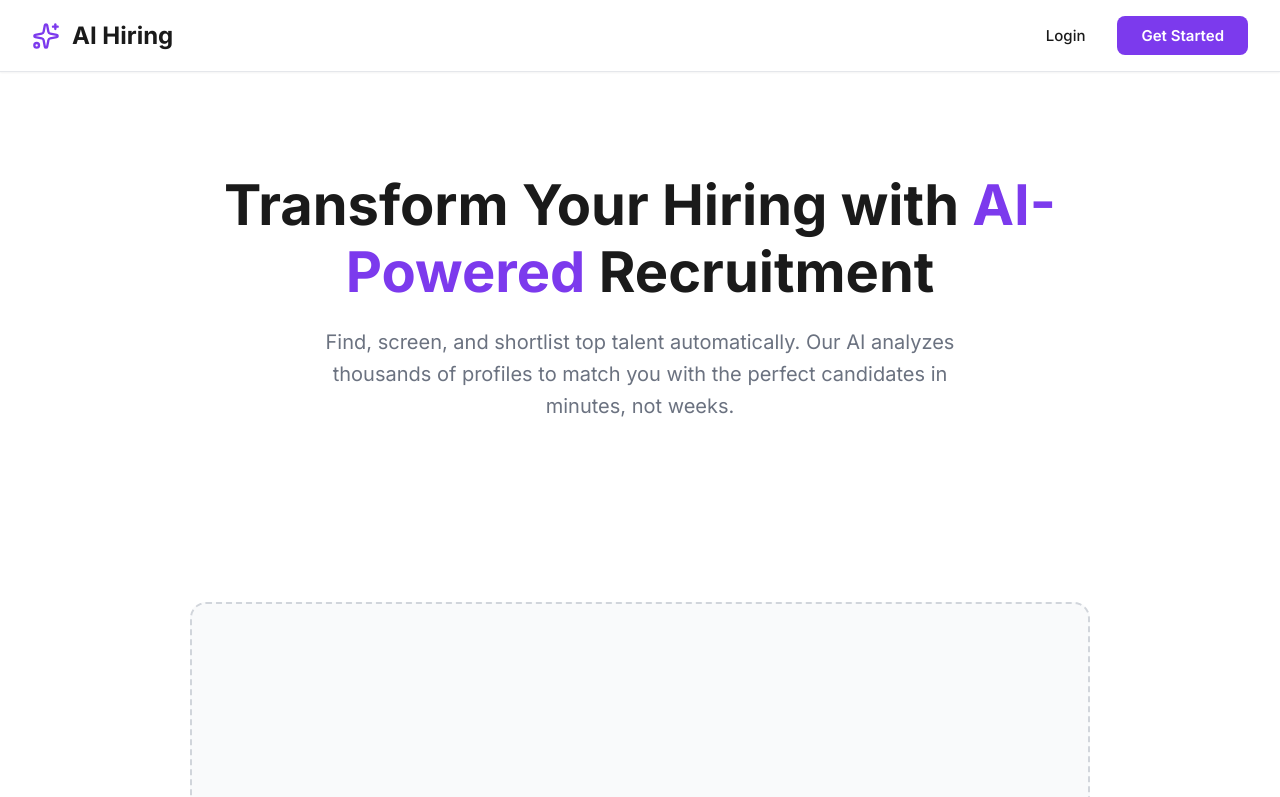
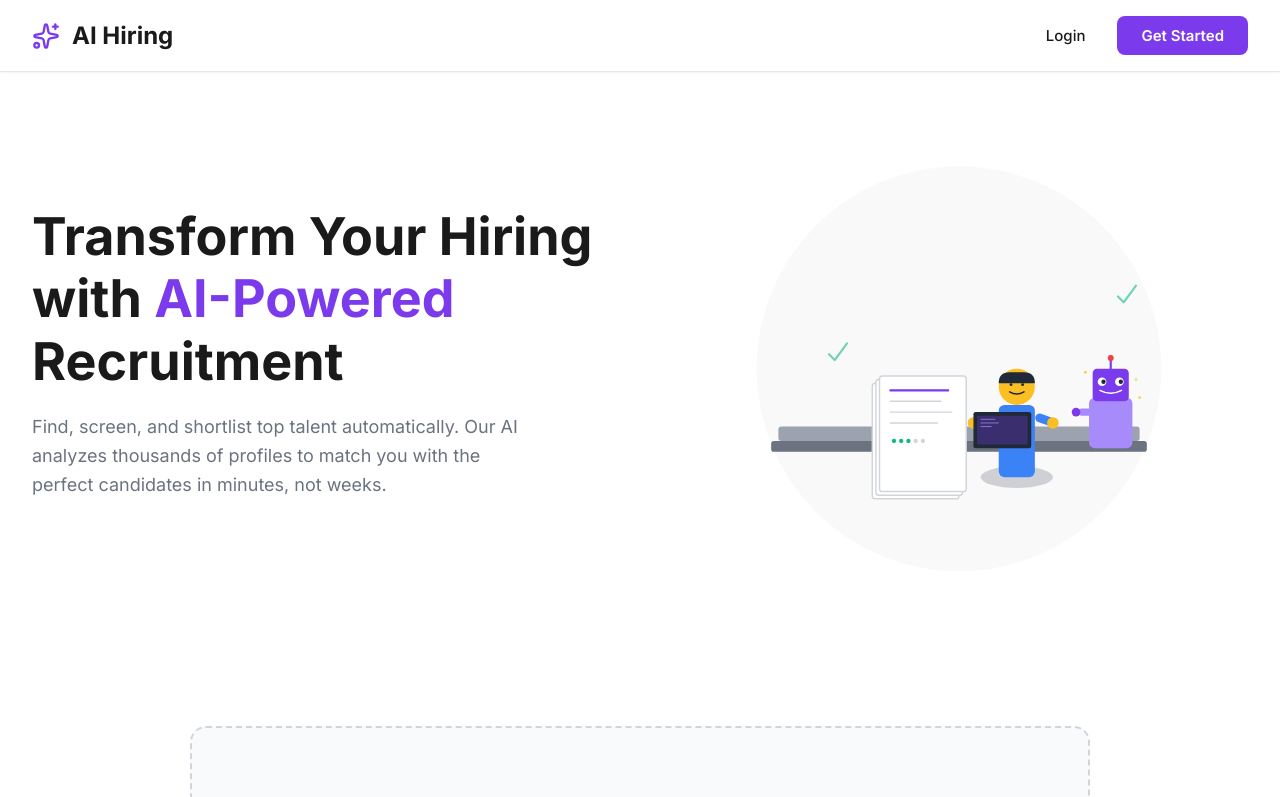
Before and after one commit to Shreyadungrakoti/ai-hiring-ui, a React (Vite) app: page / in a window 1280 px wide. Shown: the top 797 px of the page. Built offline with nearby package versions, Linux system fonts and the light colour scheme; no server answers.

Commit message:
Add hero illustration: human reviewing resumes with AI assistant

```diff
--- a/src/App.css
+++ b/src/App.css
@@ -1698,17 +1698,28 @@ html[data-theme="light"] .d2ChartBar{
 .landingHero {
   max-width: 1280px;
   margin: 0 auto;
-  padding: 100px 32px 80px;
-  text-align: center;
+  padding: 80px 32px;
 }
 
 .landingHeroContent {
-  max-width: 900px;
-  margin: 0 auto;
+  display: grid;
+  grid-template-columns: 1fr 1fr;
+  gap: 60px;
+  align-items: center;
+}
+
+.landingHeroText {
+  text-align: left;
+}
+
+.landingHeroIllustration {
+  display: flex;
+  justify-content: center;
+  align-items: center;
 }
 
 .landingHeroTitle {
-  font-size: 56px;
+  font-size: 52px;
   font-weight: 700;
   line-height: 1.2;
   margin: 0 0 20px 0;
@@ -1720,13 +1731,11 @@ html[data-theme="light"] .d2ChartBar{
 }
 
 .landingHeroSubtitle {
-  font-size: 20px;
+  font-size: 18px;
   line-height: 1.6;
   color: #6b7280;
-  margin: 0 0 40px 0;
-  max-width: 700px;
-  margin-left: auto;
-  margin-right: auto;
+  margin: 0 0 32px 0;
+  max-width: 500px;
 }
 
 .landingHeroCTA {
@@ -2189,8 +2198,17 @@ html[data-theme="light"] .d2ChartBar{
     grid-template-columns: repeat(2, 1fr);
   }
 
+  .landingHeroContent {
+    grid-template-columns: 1fr;
+    gap: 40px;
+  }
+
+  .landingHeroText {
+    text-align: center;
+  }
+
   .landingHeroTitle {
-    font-size: 48px;
+    font-size: 44px;
   }
 }
 
@@ -2204,7 +2222,7 @@ html[data-theme="light"] .d2ChartBar{
   }
 
   .landingHeroSubtitle {
-    font-size: 18px;
+    font-size: 16px;
   }
 
   .landingHeroCTA {
--- /dev/null
+++ b/src/components/HeroIllustration.jsx
@@ -0,0 +1,115 @@
+export default function HeroIllustration() {
+  return (
+    <svg
+      viewBox="0 0 800 600"
+      fill="none"
+      xmlns="http://www.w3.org/2000/svg"
+      style={{ width: '100%', height: 'auto', maxWidth: '600px' }}
+    >
+      {/* Background elements */}
+      <circle cx="400" cy="300" r="280" fill="#f3f4f6" opacity="0.5" />
+
+      {/* Desk */}
+      <rect x="150" y="380" width="500" height="20" fill="#9ca3af" rx="4" />
+      <rect x="140" y="400" width="520" height="15" fill="#6b7280" rx="4" />
+
+      {/* Resume stack on desk */}
+      <rect x="280" y="320" width="120" height="160" fill="#ffffff" stroke="#d1d5db" strokeWidth="2" rx="4" />
+      <rect x="285" y="315" width="120" height="160" fill="#ffffff" stroke="#d1d5db" strokeWidth="2" rx="4" />
+      <rect x="290" y="310" width="120" height="160" fill="#ffffff" stroke="#d1d5db" strokeWidth="2" rx="4" />
+
+      {/* Resume details - lines */}
+      <line x1="305" y1="330" x2="385" y2="330" stroke="#7c3aed" strokeWidth="3" strokeLinecap="round" />
+      <line x1="305" y1="345" x2="375" y2="345" stroke="#d1d5db" strokeWidth="2" strokeLinecap="round" />
+      <line x1="305" y1="360" x2="390" y2="360" stroke="#d1d5db" strokeWidth="2" strokeLinecap="round" />
+      <line x1="305" y1="375" x2="370" y2="375" stroke="#d1d5db" strokeWidth="2" strokeLinecap="round" />
+      <circle cx="310" cy="400" r="3" fill="#10b981" />
+      <circle cx="320" cy="400" r="3" fill="#10b981" />
+      <circle cx="330" cy="400" r="3" fill="#10b981" />
+      <circle cx="340" cy="400" r="3" fill="#d1d5db" />
+      <circle cx="350" cy="400" r="3" fill="#d1d5db" />
+
+      {/* Human - Body */}
+      <ellipse cx="480" cy="450" rx="50" ry="15" fill="#6b7280" opacity="0.3" />
+      <rect x="455" y="350" width="50" height="100" fill="#3b82f6" rx="8" />
+
+      {/* Human - Arms */}
+      <rect x="425" y="365" width="30" height="12" fill="#3b82f6" rx="6" transform="rotate(-20 440 371)" />
+      <circle cx="420" cy="375" r="8" fill="#fbbf24" />
+
+      <rect x="505" y="365" width="30" height="12" fill="#3b82f6" rx="6" transform="rotate(20 520 371)" />
+      <circle cx="530" cy="375" r="8" fill="#fbbf24" />
+
+      {/* Human - Head */}
+      <circle cx="480" cy="325" r="25" fill="#fbbf24" />
+
+      {/* Human - Face */}
+      <circle cx="472" cy="322" r="2" fill="#1f2937" />
+      <circle cx="488" cy="322" r="2" fill="#1f2937" />
+      <path d="M 470 332 Q 480 338 490 332" stroke="#1f2937" strokeWidth="2" fill="none" strokeLinecap="round" />
+
+      {/* Human - Hair */}
+      <path d="M 455 320 Q 455 305 470 305 Q 480 305 490 305 Q 505 305 505 320" fill="#1f2937" />
+
+      {/* Laptop on desk */}
+      <rect x="420" y="360" width="80" height="50" fill="#1f2937" rx="3" />
+      <rect x="425" y="365" width="70" height="40" fill="#7c3aed" opacity="0.3" rx="2" />
+      <line x1="430" y1="370" x2="450" y2="370" stroke="#a78bfa" strokeWidth="1" />
+      <line x1="430" y1="375" x2="455" y2="375" stroke="#a78bfa" strokeWidth="1" />
+      <line x1="430" y1="380" x2="445" y2="380" stroke="#a78bfa" strokeWidth="1" />
+
+      {/* AI Robot - peeking from side */}
+      <g transform="translate(580, 280)">
+        {/* Robot body */}
+        <rect x="0" y="60" width="60" height="70" fill="#a78bfa" rx="8" />
+
+        {/* Robot head */}
+        <rect x="5" y="20" width="50" height="45" fill="#7c3aed" rx="6" />
+
+        {/* Robot antenna */}
+        <line x1="30" y1="20" x2="30" y2="8" stroke="#7c3aed" strokeWidth="3" strokeLinecap="round" />
+        <circle cx="30" cy="5" r="4" fill="#ef4444" />
+        <circle cx="30" cy="5" r="4" fill="#ef4444" opacity="0.5">
+          <animate attributeName="r" values="4;6;4" dur="2s" repeatCount="indefinite" />
+        </circle>
+
+        {/* Robot eyes */}
+        <circle cx="18" cy="38" r="6" fill="#ffffff" />
+        <circle cx="42" cy="38" r="6" fill="#ffffff" />
+        <circle cx="20" cy="38" r="3" fill="#1f2937" />
+        <circle cx="44" cy="38" r="3" fill="#1f2937" />
+
+        {/* Robot smile */}
+        <path d="M 15 50 Q 30 58 45 50" stroke="#ffffff" strokeWidth="2" fill="none" strokeLinecap="round" />
+
+        {/* Robot arm peeking */}
+        <rect x="-15" y="75" width="20" height="10" fill="#a78bfa" rx="5" />
+        <circle cx="-18" cy="80" r="6" fill="#7c3aed" />
+
+        {/* Sparkles around robot */}
+        <circle cx="-5" cy="25" r="2" fill="#fbbf24" opacity="0.8">
+          <animate attributeName="opacity" values="0.3;1;0.3" dur="1.5s" repeatCount="indefinite" />
+        </circle>
+        <circle cx="65" cy="35" r="2" fill="#fbbf24" opacity="0.6">
+          <animate attributeName="opacity" values="0.2;0.9;0.2" dur="1.8s" repeatCount="indefinite" />
+        </circle>
+        <circle cx="70" cy="60" r="2" fill="#fbbf24" opacity="0.7">
+          <animate attributeName="opacity" values="0.4;1;0.4" dur="1.3s" repeatCount="indefinite" />
+        </circle>
+      </g>
+
+      {/* Checkmarks floating around */}
+      <g opacity="0.6">
+        <path d="M 220 280 L 228 288 L 245 265" stroke="#10b981" strokeWidth="3" fill="none" strokeLinecap="round" strokeLinejoin="round">
+          <animateTransform attributeName="transform" type="translate" values="0,0; 0,-5; 0,0" dur="2s" repeatCount="indefinite" />
+        </path>
+      </g>
+
+      <g opacity="0.6">
+        <path d="M 620 200 L 628 208 L 645 185" stroke="#10b981" strokeWidth="3" fill="none" strokeLinecap="round" strokeLinejoin="round">
+          <animateTransform attributeName="transform" type="translate" values="0,0; 0,-5; 0,0" dur="2.5s" repeatCount="indefinite" />
+        </path>
+      </g>
+    </svg>
+  );
+}
--- a/src/pages/LandingPage.jsx
+++ b/src/pages/LandingPage.jsx
@@ -2,6 +2,7 @@ import { useMemo, useState, useEffect, useRef } from "react";
 import { useNavigate, useSearchParams } from "react-router-dom";
 import { useAuth } from "../state/auth.jsx";
 import { Users, Zap, Target, Shield, TrendingUp, Sparkles, Send, X, User, ChevronDown, Settings, HelpCircle, Globe, LogOut } from "lucide-react";
+import HeroIllustration from "../components/HeroIllustration.jsx";
 
 export default function LandingPage() {
   const { auth, signInWithEmail, signUpWithEmail, signInWithGoogle, resetPassword, logout } = useAuth();
@@ -389,6 +390,7 @@ export default function LandingPage() {
       {/* Hero Section */}
       <section className="landingHero">
         <div className="landingHeroContent">
+          <div className="landingHeroText">
             <h1 className="landingHeroTitle">
               Transform Your Hiring with
               <span className="landingGradientText"> AI-Powered</span> Recruitment
@@ -397,6 +399,10 @@ export default function LandingPage() {
               Find, screen, and shortlist top talent automatically. Our AI analyzes thousands of profiles
               to match you with the perfect candidates in minutes, not weeks.
             </p>
+          </div>
+          <div className="landingHeroIllustration">
+            <HeroIllustration />
+          </div>
         </div>
       </section>
 
```
Lines whose indentation alone changed are shown as unchanged.
